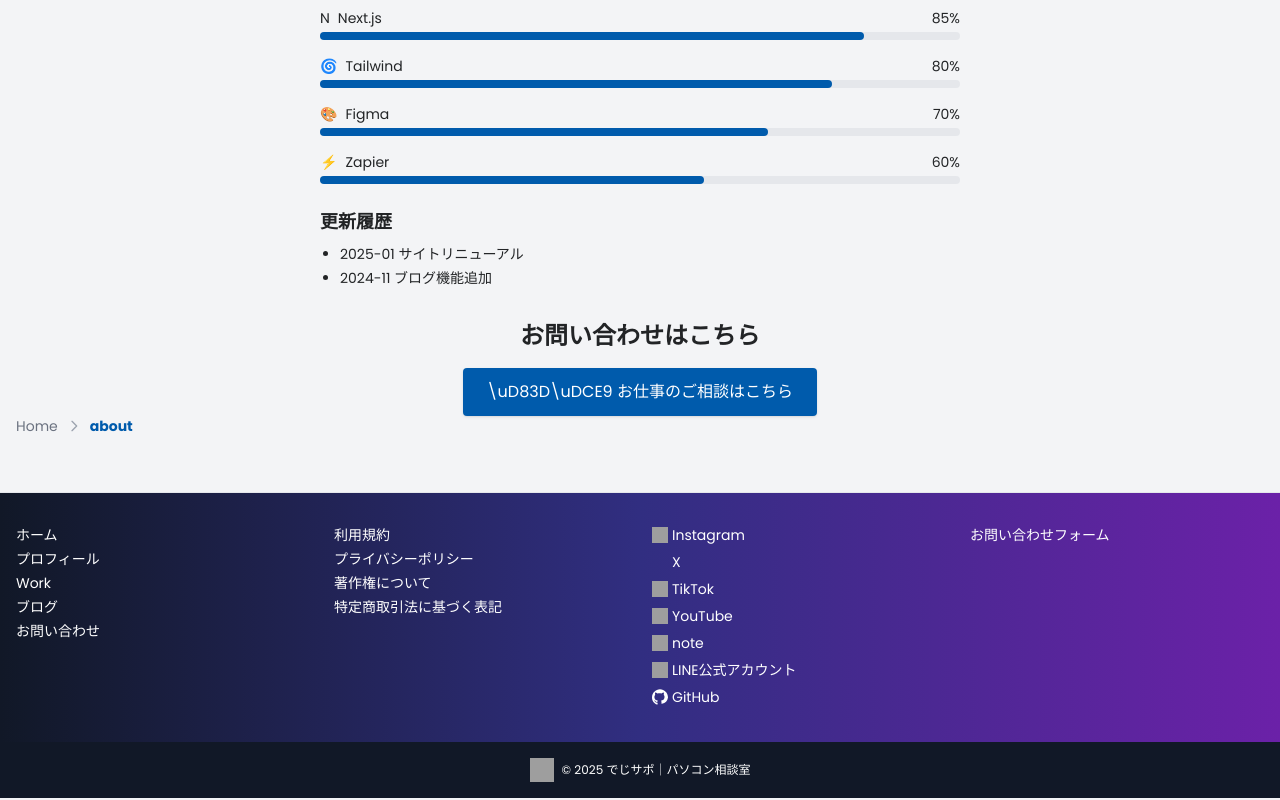
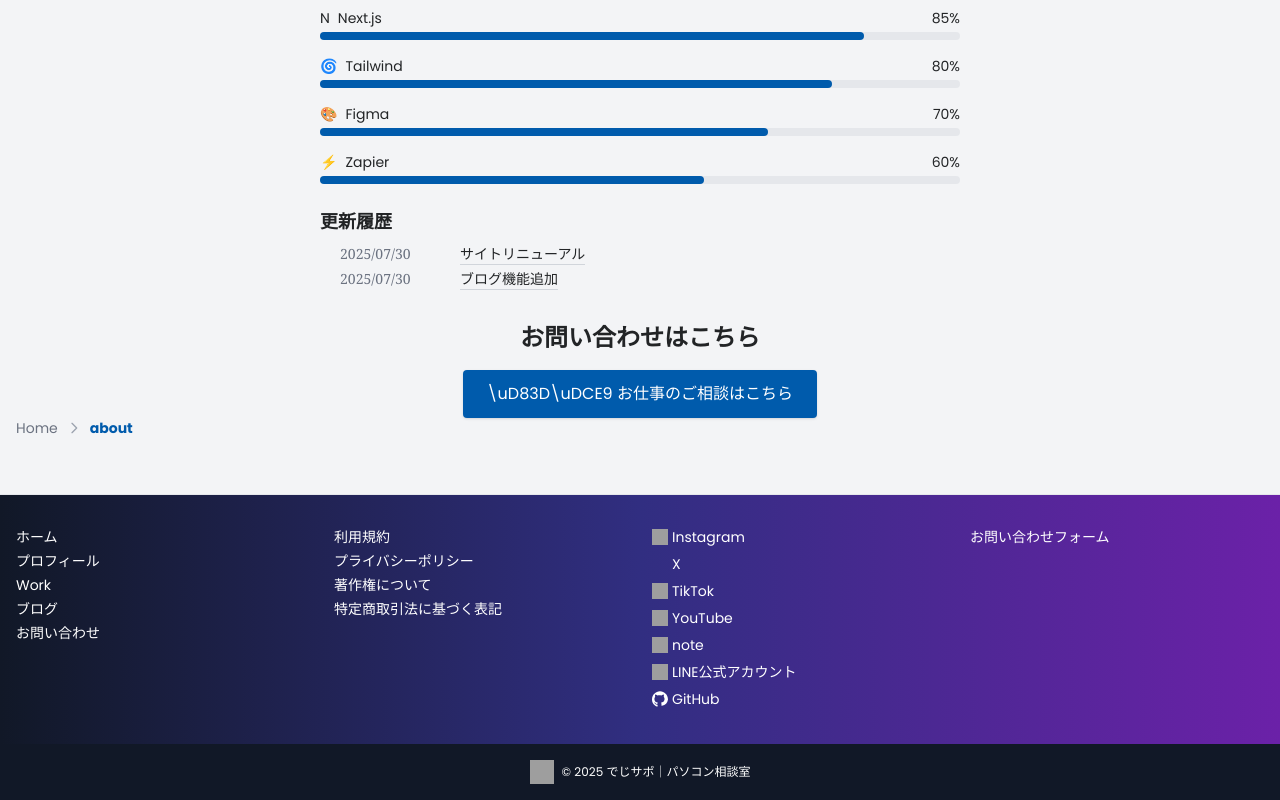
Before and after one commit to maruyamamasaya/Portfolio, a Next.js app: page /about in a window 1280 px wide. Shown: the part 4409-5209 px from the top of the page. Built offline with nearby package versions, Linux system fonts and the light colour scheme; grey boxes are pictures that could not be loaded.

Commit message:
Update timeline to new date

```diff
--- a/src/app/about/page.tsx
+++ b/src/app/about/page.tsx
@@ -138,9 +138,15 @@
         <SkillBars />
         <div>
           <h2 className="text-lg font-bold mb-2">更新履歴</h2>
-          <ul className="list-disc ml-5 space-y-1">
-            <li>2025-01 サイトリニューアル</li>
-            <li>2024-11 ブログ機能追加</li>
+          <ul className="ml-5 space-y-1">
+            <li className="flex space-x-2 items-start">
+              <span className="w-28 text-gray-500 font-serif">2025/07/30</span>
+              <span className="border-b border-gray-300 dark:border-gray-600">サイトリニューアル</span>
+            </li>
+            <li className="flex space-x-2 items-start">
+              <span className="w-28 text-gray-500 font-serif">2025/07/30</span>
+              <span className="border-b border-gray-300 dark:border-gray-600">ブログ機能追加</span>
+            </li>
           </ul>
         </div>
       </section>
```
